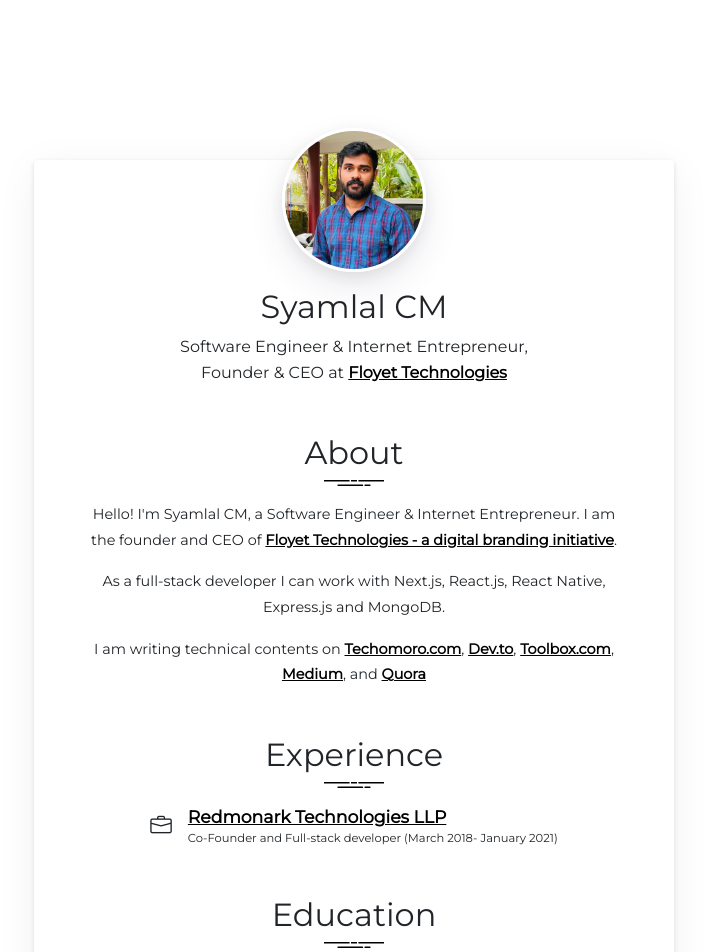
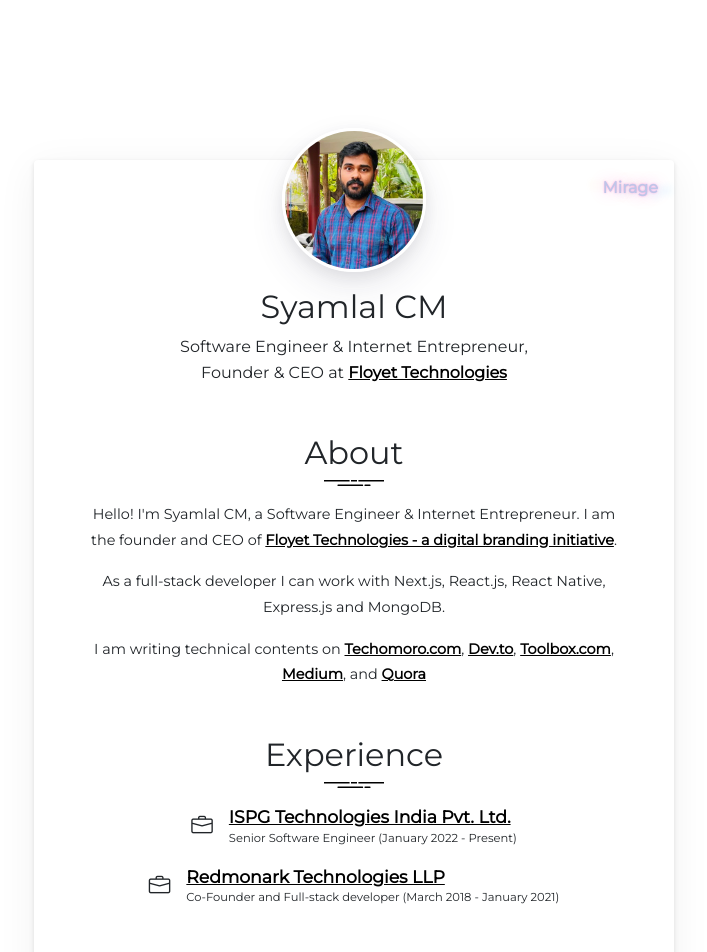
Before and after one commit to syamjayaraj/syam-me-website, a Next.js app: page / in a window 1280 px wide. Shown: the top 952 px of the page, without its empty margins (286-993 px from the left). Built offline with nearby package versions, Linux system fonts and the light colour scheme.

Commit message:
added mirage link, new experience

```diff
--- a/components/Experience.js
+++ b/components/Experience.js
@@ -5,6 +5,23 @@
     <div className={styles.experience}>
       <h2>Experience</h2>
       <img src="/assets/svg/line.svg" className="line" />
+
+      <div className={styles.lineContainer}>
+        <div className={styles.line}>
+          <i class="bi bi-briefcase"></i>
+          <div>
+            <div className={styles.college}>
+              <a href="https://www.ispg.co/" target="_blank" rel="noreferrer">
+                ISPG Technologies India Pvt. Ltd.
+              </a>
+            </div>
+            <div className={styles.branch}>
+              Senior Software Engineer (January 2022 - Present)
+            </div>
+          </div>
+        </div>
+      </div>
+
       <div className={styles.lineContainer}>
         <div className={styles.line}>
           <i class="bi bi-briefcase"></i>
@@ -15,7 +32,7 @@
               </a>
             </div>
             <div className={styles.branch}>
-              Co-Founder and Full-stack developer (March 2018- January 2021)
+              Co-Founder and Full-stack developer (March 2018 - January 2021)
             </div>
           </div>
         </div>
--- a/components/Works.js
+++ b/components/Works.js
@@ -33,7 +33,7 @@
         </Col>
         <Col md={6}>
           <Card className={styles.card}>
-            <a href="https://kuty.me" target="_blank" rel="noreferrer">
+            <a href="https://techomoro.com" target="_blank" rel="noreferrer">
               <Card.Img
                 variant="top"
                 src="/assets/images/works/techomoro.png"
--- a/pages/index.js
+++ b/pages/index.js
@@ -55,6 +55,11 @@
 
       <Card className={styles.card}>
         <Card.Body>
+          <ul className={styles.menu}>
+            <a href="https://mirage.syam.me" target="_blank">
+              <li className={styles.menuItem}>Mirage</li>
+            </a>
+          </ul>
           <Header />
           <About />
           <Experience />
--- a/styles/Experience.module.css
+++ b/styles/Experience.module.css
@@ -10,6 +10,7 @@
 .lineContainer {
   display: flex;
   justify-content: center;
+  margin-bottom: 1rem;
 }
 .line {
   display: flex;
--- a/styles/Home.module.css
+++ b/styles/Home.module.css
@@ -1,3 +1,52 @@
+@keyframes lights {
+  0% {
+    color: hsl(230, 40%, 80%);
+    text-shadow:
+      0 0 1em hsla(320, 100%, 50%, 0.2),
+      0 0 0.125em hsla(320, 100%, 60%, 0.3),
+      -1em -0.125em 0.5em hsla(40, 100%, 60%, 0),
+      1em 0.125em 0.5em hsla(200, 100%, 60%, 0);
+  }
+
+  30% {
+    color: hsl(230, 80%, 90%);
+    text-shadow:
+      0 0 1em hsla(320, 100%, 50%, 0.5),
+      0 0 0.125em hsla(320, 100%, 60%, 0.5),
+      -0.5em -0.125em 0.25em hsla(40, 100%, 60%, 0.2),
+      0.5em 0.125em 0.25em hsla(200, 100%, 60%, 0.4);
+  }
+
+  40% {
+    color: hsl(230, 100%, 95%);
+    text-shadow:
+      0 0 1em hsla(320, 100%, 50%, 0.5),
+      0 0 0.125em hsla(320, 100%, 90%, 0.5),
+      -0.25em -0.125em 0.125em hsla(40, 100%, 60%, 0.2),
+      0.25em 0.125em 0.125em hsla(200, 100%, 60%, 0.4);
+  }
+
+  70% {
+    color: hsl(230, 80%, 90%);
+    text-shadow:
+      0 0 1em hsla(320, 100%, 50%, 0.5),
+      0 0 0.125em hsla(320, 100%, 60%, 0.5),
+      0.5em -0.125em 0.25em hsla(40, 100%, 60%, 0.2),
+      -0.5em 0.125em 0.25em hsla(200, 100%, 60%, 0.4);
+  }
+
+  100% {
+    color: hsl(230, 40%, 80%);
+    text-shadow:
+      0 0 1em hsla(320, 100%, 50%, 0.2),
+      0 0 0.125em hsla(320, 100%, 60%, 0.3),
+      1em -0.125em 0.5em hsla(40, 100%, 60%, 0),
+      -1em 0.125em 0.5em hsla(200, 100%, 60%, 0);
+  }
+
+}
+
+
 .container {
   padding: 0 0.5rem;
   display: flex;
@@ -51,6 +100,20 @@
   margin-left: 0.5rem;
 }
 
+.menu {
+position: absolute;
+right: 1rem;
+top: 1rem;
+}
+.menuItem {
+  list-style: none;
+animation: lights 5s 750ms linear infinite;
+}
+.menu a {
+  text-decoration: none;
+}
+
+
 @media (max-width: 1200px) {
   .card {
     max-width: 67vw;
```
Also changed, not shown: 1 other file (tests, documents, lock files or other folders).
